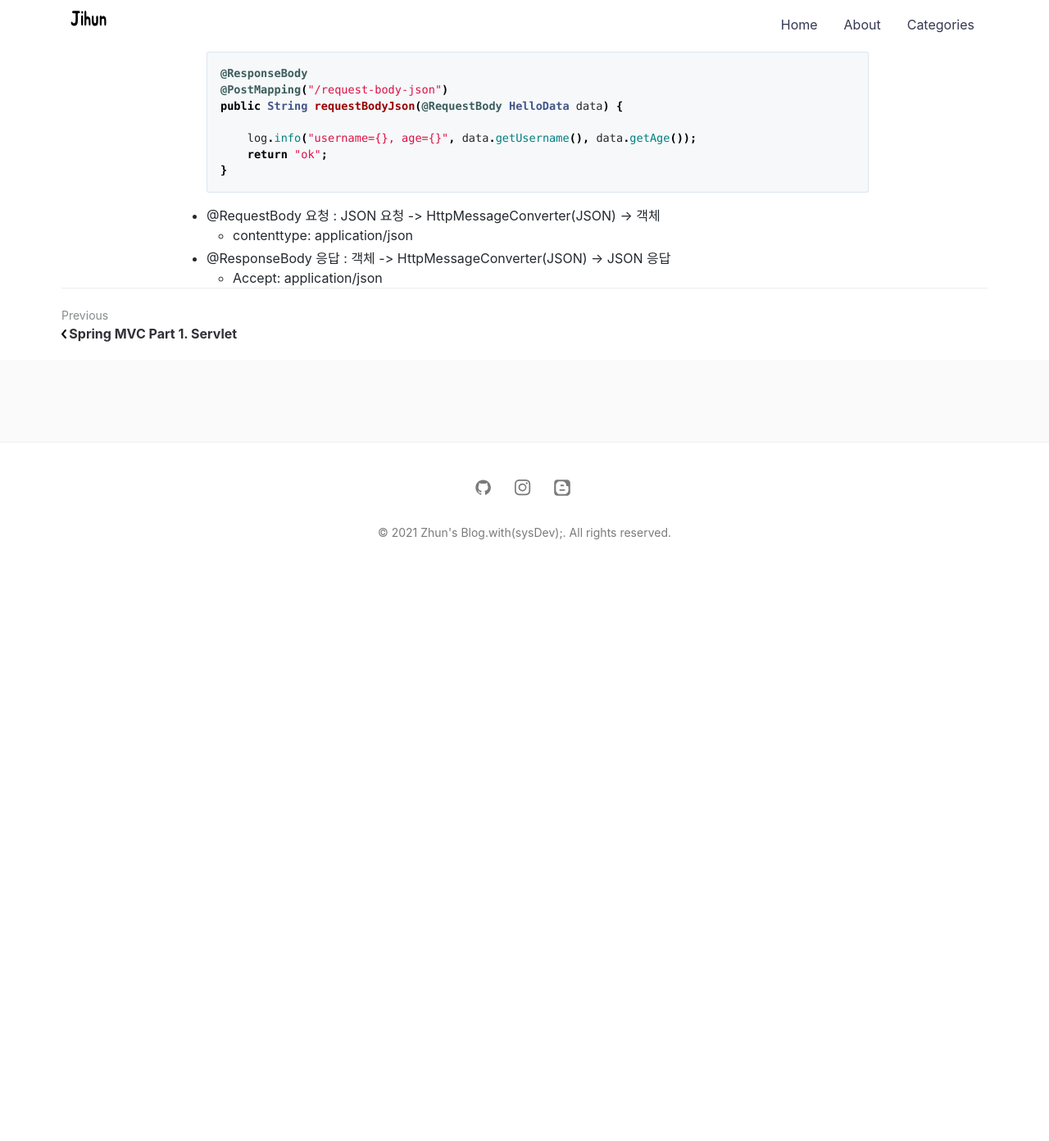
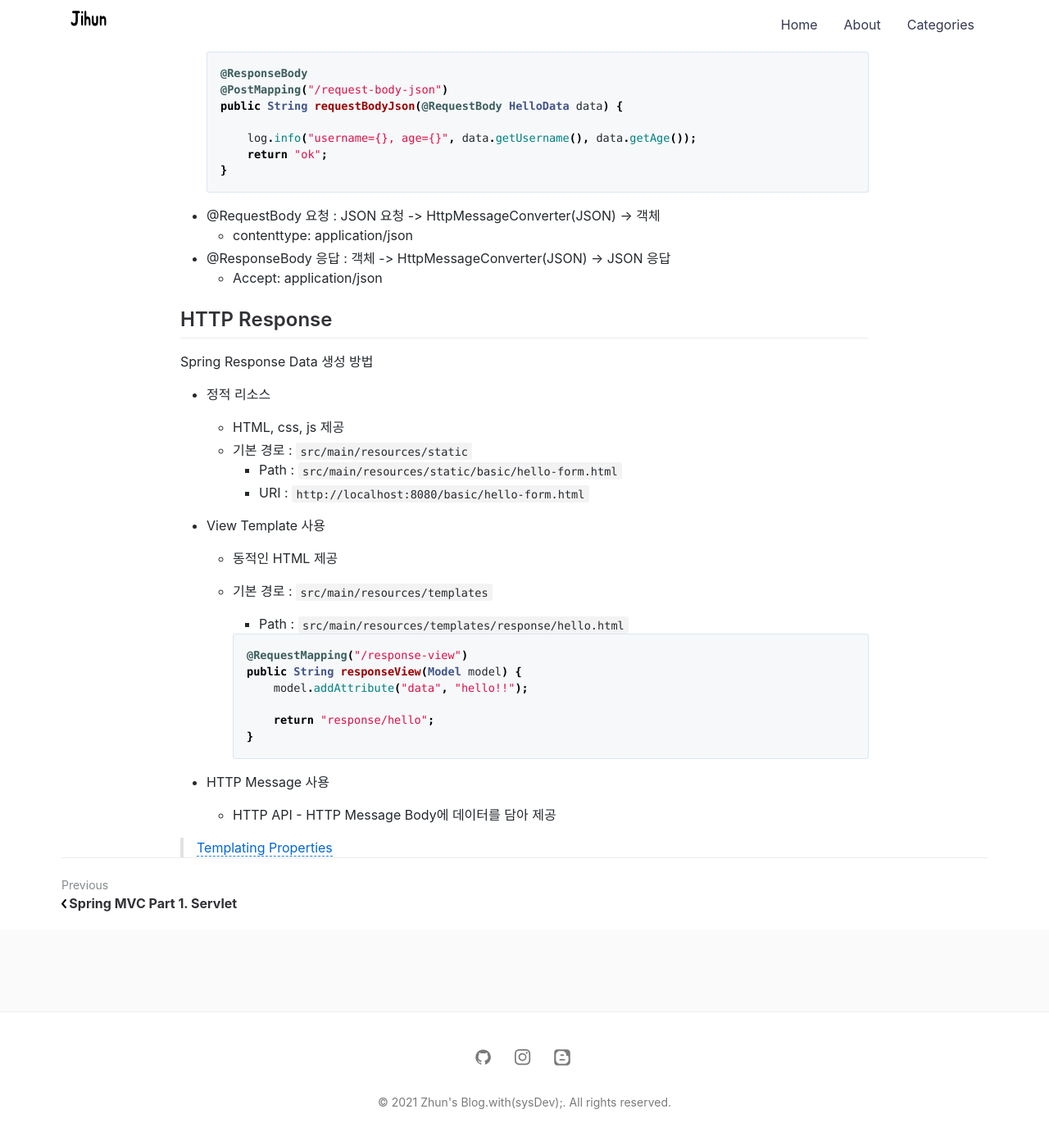
Before and after one commit to jihunparkme/jihunparkme.github.io, a Jekyll site: the page built from _posts/2021-08-16-Spring-MVC-Part1-MVC.md, in a window 1280 px wide and 1400 px high, scrolled down 9624 px. Shown: the top 1392 px of the window at 82% size. Built offline with Jekyll 4.4.1, drawn with Linux system fonts in a browser that asks for light colours; comment, search, counter and statistics services are not loaded; before the commit the page ends 10329 px from its top, so only the background shows below that; some of the changed text lies outside the part shown.

Commit message:
[스프링 MVC - 기본 기능] 응답 - 정적 리소스, 뷰 템플릿

````diff
--- a/_posts/2021-08-16-Spring-MVC-Part1-MVC.md
+++ b/_posts/2021-08-16-Spring-MVC-Part1-MVC.md
@@ -438,3 +438,35 @@ view.render() 가 호출되고 InternalResourceView 는 forward() 를 사용해
   - contenttype: application/json
 - @ResponseBody 응답 : 객체 -> HttpMessageConverter(JSON) -> JSON 응답
   - Accept: application/json
+
+## HTTP Response
+
+Spring Response Data 생성 방법
+
+- 정적 리소스
+
+  - HTML, css, js 제공
+  - 기본 경로 : `src/main/resources/static`
+    - Path : `src/main/resources/static/basic/hello-form.html`
+    - URI : `http://localhost:8080/basic/hello-form.html`
+
+- View Template 사용
+
+  - 동적인 HTML 제공
+  - 기본 경로 : `src/main/resources/templates`
+
+    - Path : `src/main/resources/templates/response/hello.html`
+
+    ```java
+    @RequestMapping("/response-view")
+    public String responseView(Model model) {
+        model.addAttribute("data", "hello!!");
+
+        return "response/hello";
+    }
+    ```
+
+- HTTP Message 사용
+  - HTTP API - HTTP Message Body에 데이터를 담아 제공
+
+> [Templating Properties](https://docs.spring.io/spring-boot/docs/2.4.3/reference/html/appendix-application-properties.html#common-application-properties-templating)
````
